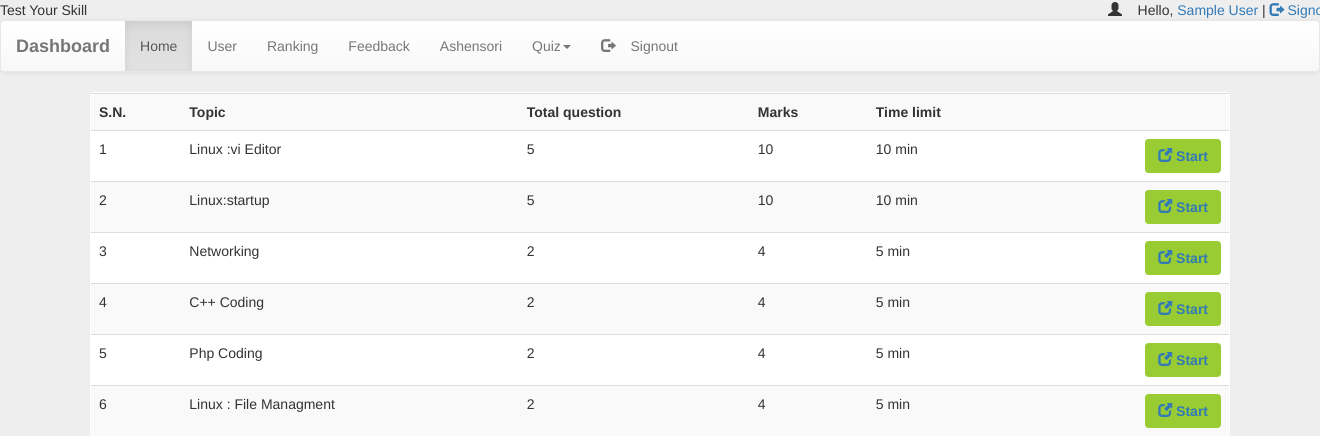
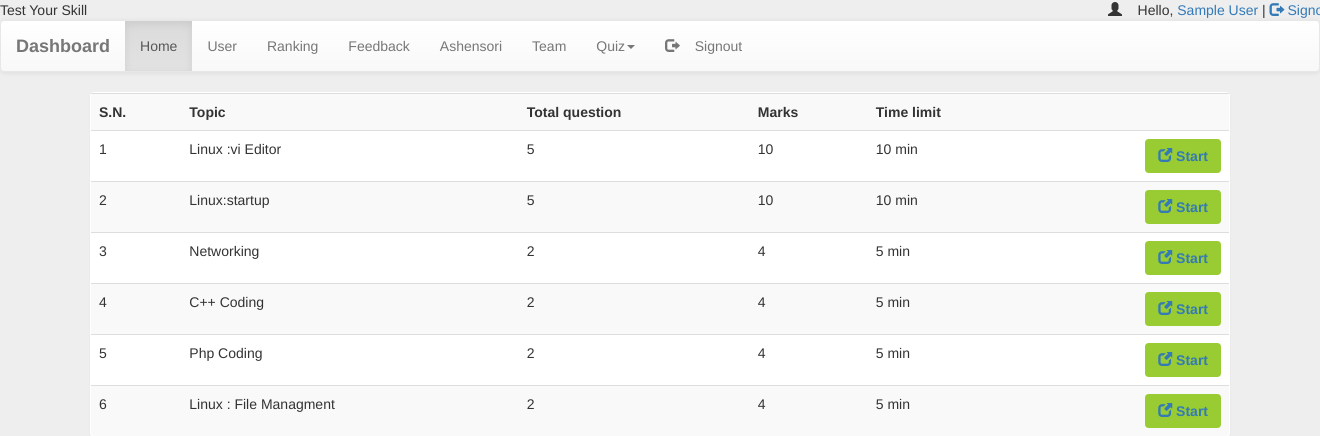
Before and after one commit to erzaa123/Online-Quiz-Management-System, a PHP site: page /exam/dash.php in a window 1320 px wide; the page is wider, and only the part inside the window is pictured. Shown: the top 436 px of that part. Run offline with PHP 8.4, Linux system fonts and the light colour scheme; the visitor is signed in with stand-in values (Sample User, id 1); data comes from the database, SQL or seed files in the repository; some libraries are stand-ins or nearby versions.

Commit message:
Update dash.php

```diff
--- a/dash.php
+++ b/dash.php
@@ -76,6 +76,7 @@ echo '<span class="pull-right top title1" ><span class="log1"><span class="glyph
 		<li <?php if(@$_GET['q']==2) echo'class="active"'; ?>><a href="dash.php?q=2">Ranking</a></li>
 		<li <?php if(@$_GET['q']==3) echo'class="active"'; ?>><a href="dash.php?q=3">Feedback</a></li>
     <li <?php if(@$_GET['q']==8) echo'class="active"'; ?>><a href="ashensori.php?q=8">Ashensori</a></li>
+    <li <?php if(@$_GET['q']==9) echo'class="active"'; ?>><a href="team.php?q=9">Team</a></li>
         <li class="dropdown <?php if(@$_GET['q']==4 || @$_GET['q']==5) echo'active"'; ?>">
           <a href="#" class="dropdown-toggle" data-toggle="dropdown" role="button" aria-haspopup="true" aria-expanded="false">Quiz<span class="caret"></span></a>
           <ul class="dropdown-menu">
```
